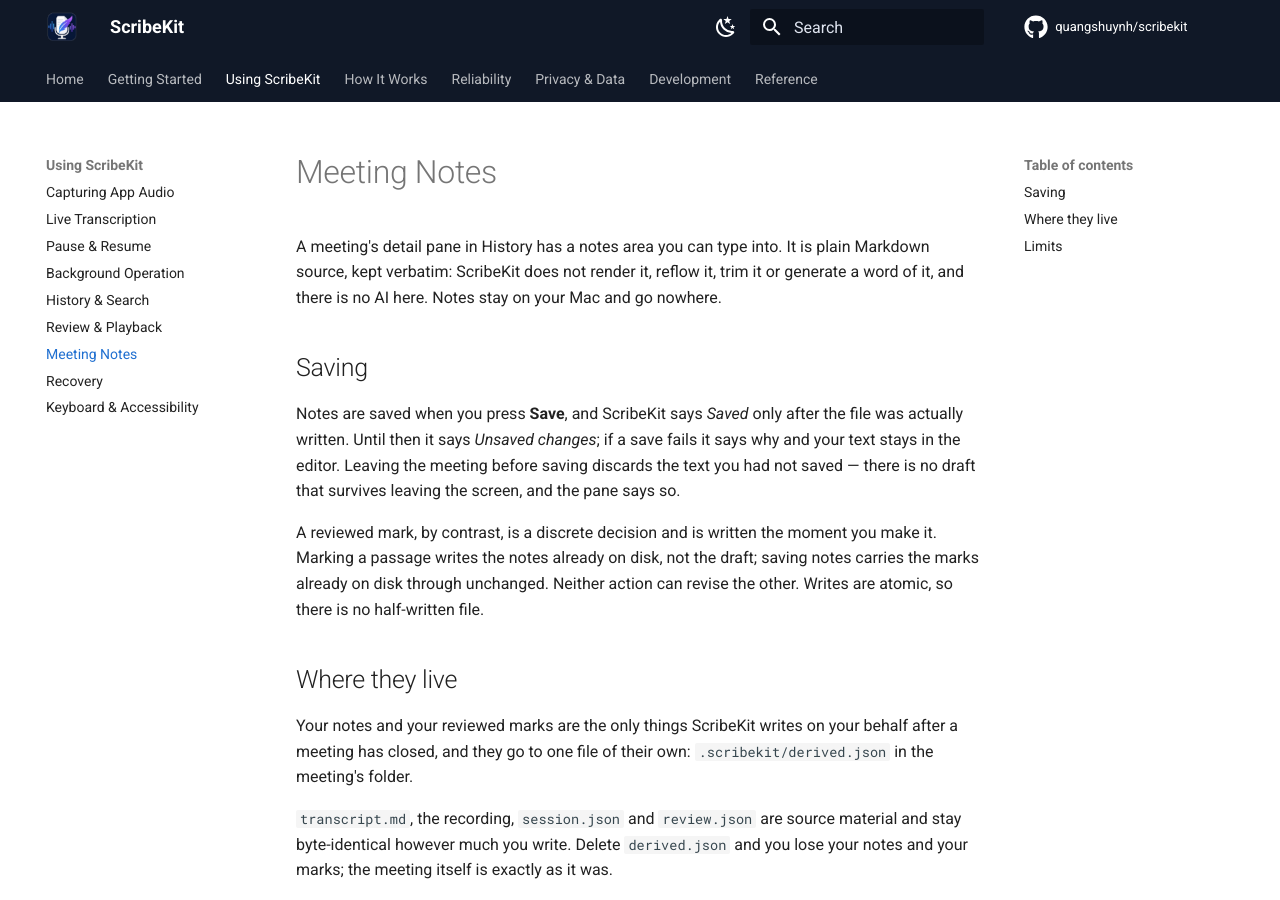
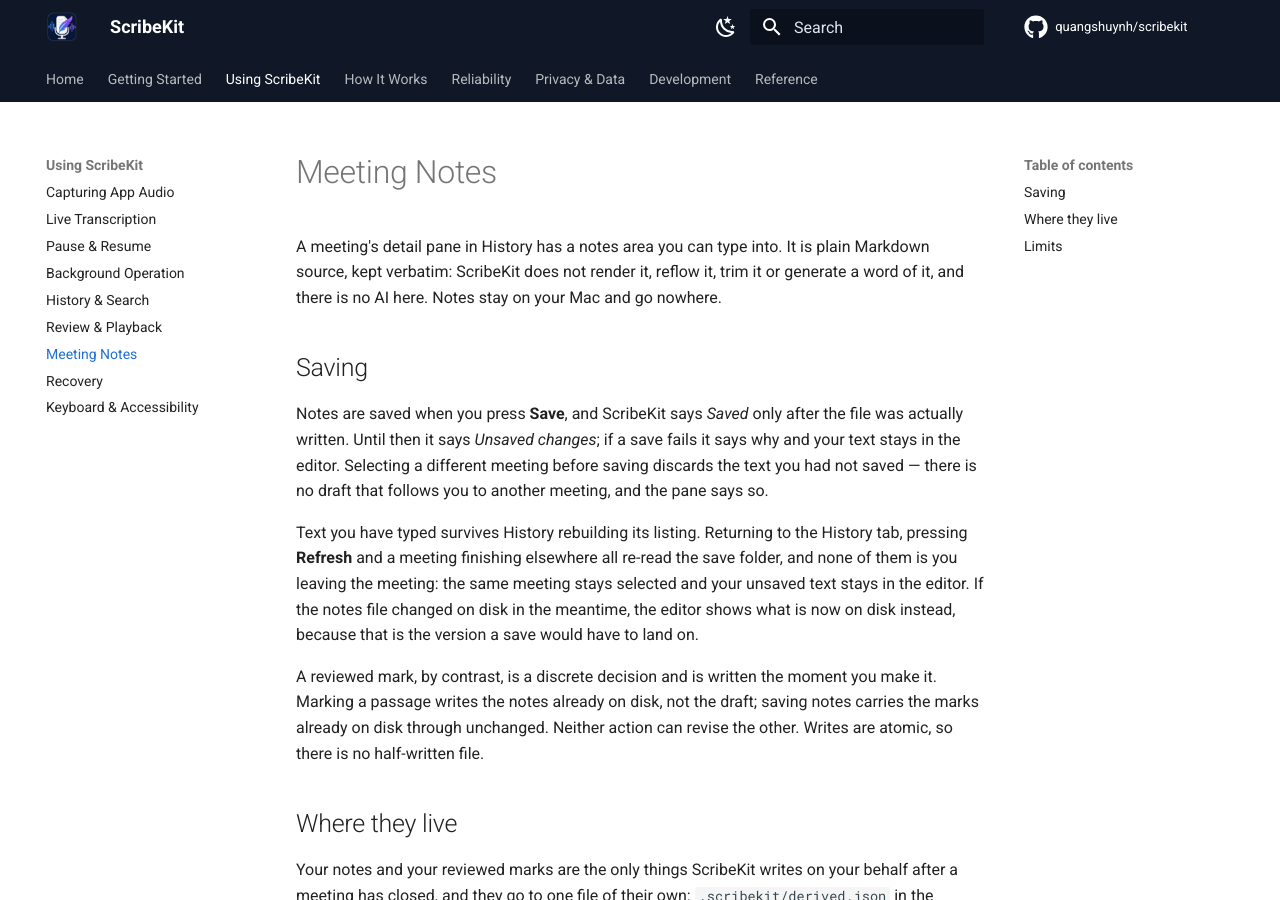
Before and after one commit to quangshuynh/scribekit, an MkDocs documentation site: the page built from docs/using/meeting-notes.md, in a window 1280 px wide and 900 px high. Built offline with MkDocs 1.6.1 and Material for MkDocs 9.7.7, drawn with Linux system fonts in a browser that asks for light colours; comment, search, counter and statistics services are not loaded.

Commit message:
docs: close the v0.1 History and notes usability assessment
Records what was assessed and against which representative states, the
one release blocker found and the reasoning behind the correction, what
was found sufficient and deliberately left alone, the measured artifact
invariance, and the limits of Accessibility-API evidence.

Feature freeze for v0.1.0 begins after Interval 24.

```diff
--- a/docs/using/meeting-notes.md
+++ b/docs/using/meeting-notes.md
@@ -9,9 +9,16 @@ Mac and go nowhere.
 
 Notes are saved when you press **Save**, and ScribeKit says *Saved* only after
 the file was actually written. Until then it says *Unsaved changes*; if a save
-fails it says why and your text stays in the editor. Leaving the meeting before
-saving discards the text you had not saved — there is no draft that survives
-leaving the screen, and the pane says so.
+fails it says why and your text stays in the editor. Selecting a different
+meeting before saving discards the text you had not saved — there is no draft
+that follows you to another meeting, and the pane says so.
+
+Text you have typed survives History rebuilding its listing. Returning to the
+History tab, pressing **Refresh** and a meeting finishing elsewhere all re-read
+the save folder, and none of them is you leaving the meeting: the same meeting
+stays selected and your unsaved text stays in the editor. If the notes file
+changed on disk in the meantime, the editor shows what is now on disk instead,
+because that is the version a save would have to land on.
 
 A reviewed mark, by contrast, is a discrete decision and is written the moment
 you make it. Marking a passage writes the notes already on disk, not the draft;
```
Also changed, not shown: CONTEXT.md (+94 -13 lines).
